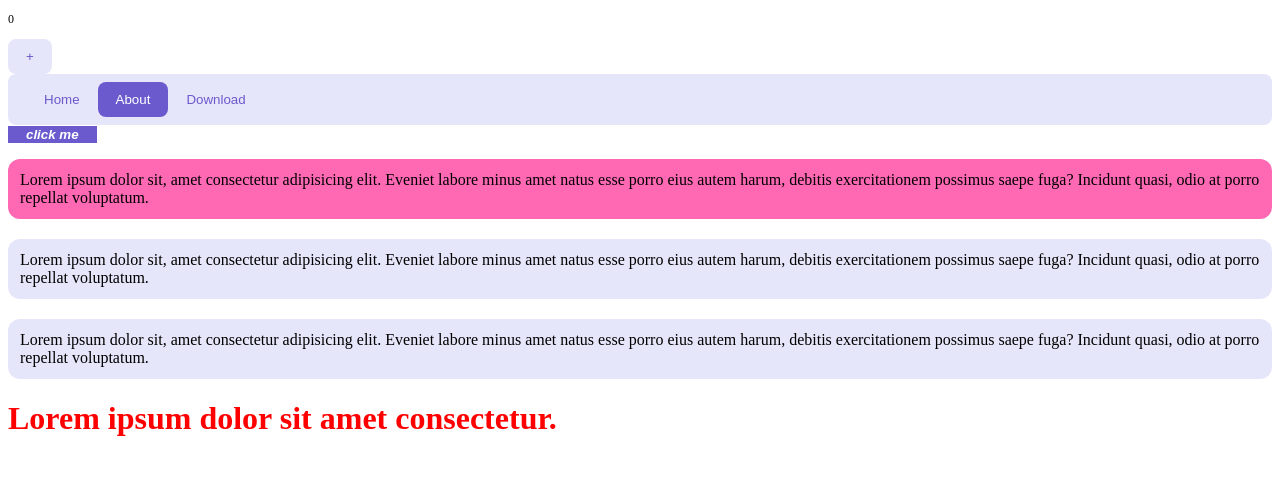
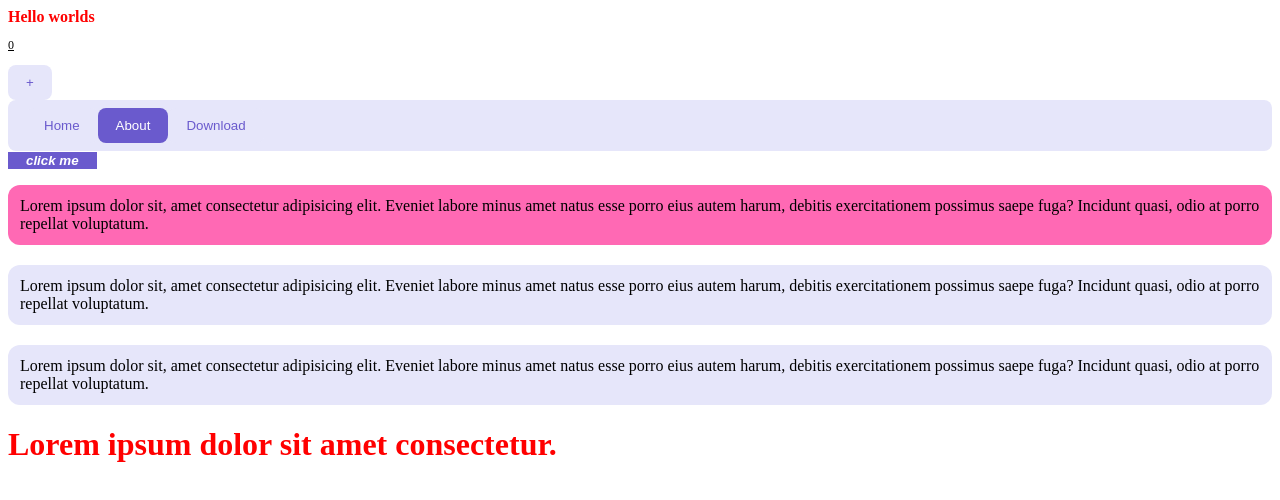
Before and after one commit to xlx-tutorials/react-tutorials, a React (Create React App) app: page / in a window 1280 px wide. Shown: the top 500 px of the page. Built offline with nearby package versions, Linux system fonts and the light colour scheme.

Commit message:
feat: add emotion

```diff
--- a/src/App.js
+++ b/src/App.js
@@ -1,9 +1,12 @@
+/** @jsxImportSource @emotion/react */
 import { useState } from 'react'
 import Button from './components/Button'
 import Tabs from './components/Tabs'
 import { button, text } from './button.module.css'
 import './scss/index.scss'
 import { List, ListItem } from './components/List'
+// import { css } from '@emotion/css'
+import { css } from '@emotion/react'
 
 export const buttonStyle = {
   color: 'slateblue',
@@ -34,18 +37,32 @@ const selectedStyle = {
   color: 'white',
 }
 
+const HeadingCSS = css`
+  color: red;
+  font-weight: bold;
+`
+const textCSS = css`
+  span {
+    text-decoration: underline;
+  }
+`
 function App() {
   const [selectedTab, setSelectedTab] = useState('about')
   const [count, setCount] = useState(0)
 
   return (
     <div className='App'>
+      <div className='Heading' css={HeadingCSS}>
+        Hello worlds
+      </div>
+
       <p
         style={{
           fontSize: 12 + count,
         }}
+        css={textCSS}
       >
-        {count}
+        <span>{count}</span>
       </p>
       <Button onClick={() => setCount(count + 1)}>+</Button>
 
```
